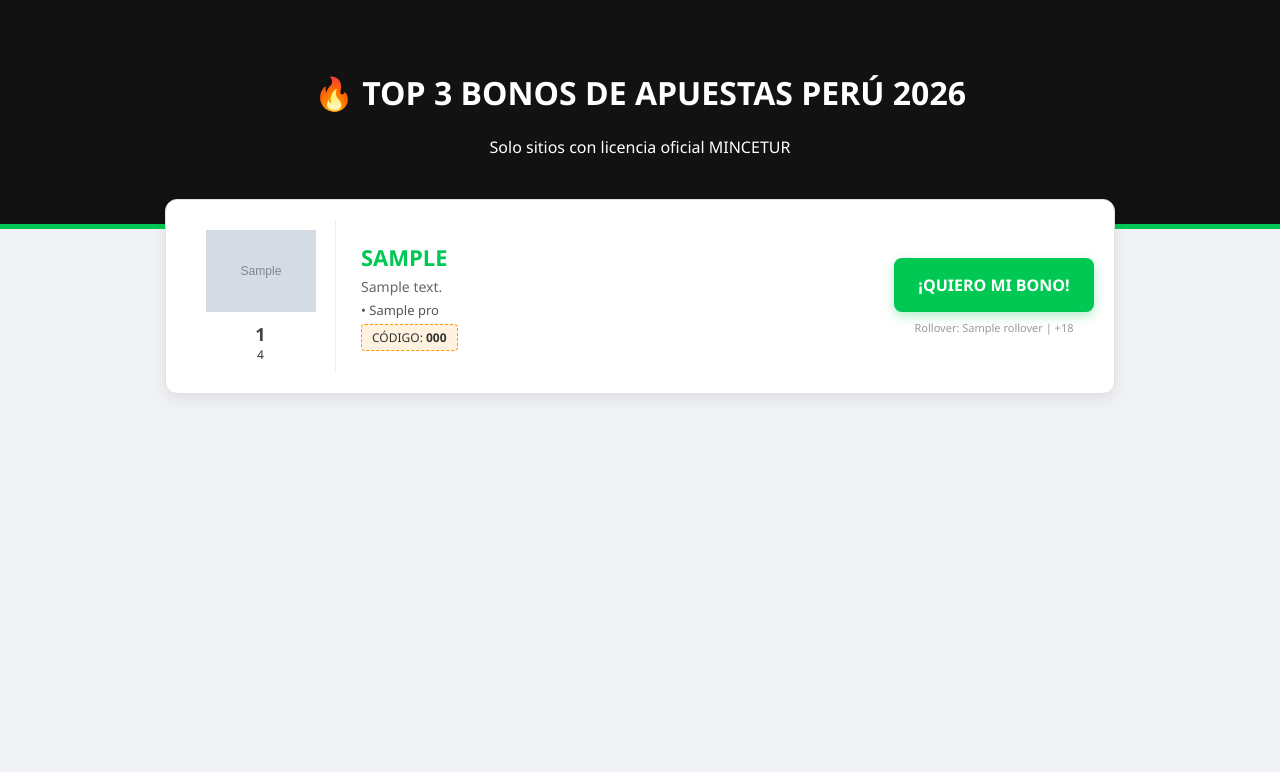
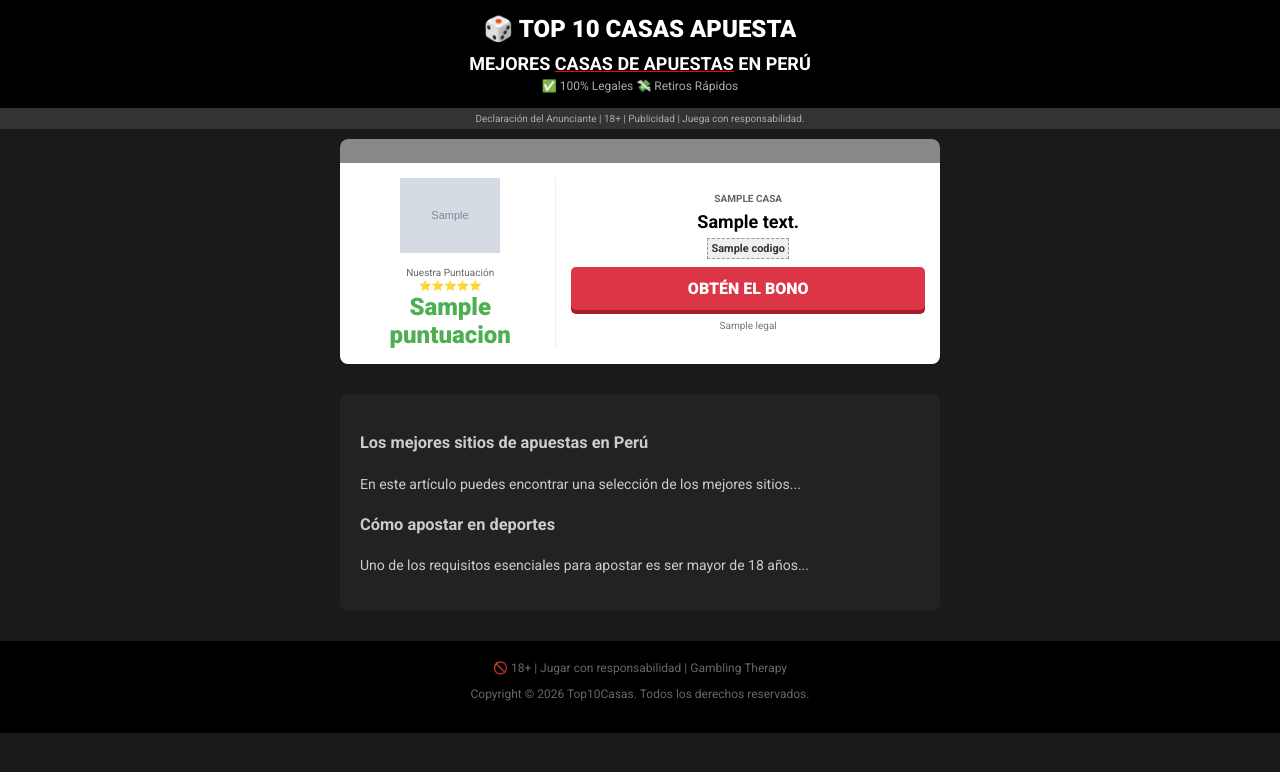
Before and after one commit to rafaelmichael172-pixel/mi-proyecto-futbol, a Flask app: template templates/index.html in a window 1280 px wide. Shown: the top 772 px of the page. Run offline with Flask 3, Linux system fonts and the light colour scheme; the template is opened without the code that fills it: most values are stand-ins (such as "Sample title", 1, 10 or a date in 2020); grey boxes marked "Sample" are stand-in pictures.

Commit message:
Lanzamiento web profesional v1

```diff
--- /dev/null
+++ b/static/style.css
@@ -0,0 +1,175 @@
+/* Reset y Fuentes */
+body {
+    background-color: #1a1a1a; /* Fondo oscuro como en el video */
+    font-family: 'Roboto', sans-serif;
+    margin: 0;
+    padding: 0;
+    color: #333;
+}
+
+/* Header */
+.top-header {
+    background-color: #000;
+    color: white;
+    text-align: center;
+    padding: 15px 0;
+}
+
+.logo-area {
+    font-size: 24px;
+    font-weight: 900;
+    color: #fff;
+}
+.logo-area .icon { color: red; }
+
+.sub-header h2 {
+    font-size: 18px;
+    margin: 10px 0 5px;
+}
+.highlight { text-decoration: underline; text-decoration-color: red; }
+
+.trust-icons {
+    font-size: 12px;
+    color: #aaa;
+    margin-top: 5px;
+}
+
+.disclaimer-top {
+    background-color: #333;
+    color: #aaa;
+    font-size: 10px;
+    text-align: center;
+    padding: 5px;
+}
+
+/* Contenedor Principal */
+.container {
+    max-width: 600px; /* Ancho tipo móvil */
+    margin: 0 auto;
+    padding: 10px;
+}
+
+/* Tarjetas */
+.card-wrapper {
+    margin-bottom: 20px;
+    border-radius: 8px;
+    overflow: hidden;
+}
+
+.tag-header {
+    font-size: 12px;
+    font-weight: bold;
+    padding: 5px 10px;
+    text-transform: uppercase;
+    border-top-left-radius: 8px;
+    border-top-right-radius: 8px;
+}
+
+.card {
+    background: white;
+    display: flex;
+    padding: 15px;
+    align-items: center;
+}
+
+/* Columna Izquierda (Logo y Score) */
+.card-left {
+    width: 35%;
+    text-align: center;
+    border-right: 1px solid #eee;
+    padding-right: 10px;
+}
+
+.bookie-logo {
+    width: 100%;
+    max-width: 100px;
+    margin-bottom: 10px;
+}
+
+.score-box { text-align: center; }
+.score-label { font-size: 10px; color: #666; display: block; }
+.stars { font-size: 10px; color: gold; margin: 2px 0; }
+.score-number { font-size: 24px; font-weight: 900; color: #4CAF50; } /* Verde puntuación */
+
+/* Columna Derecha (Bono y Botón) */
+.card-right {
+    width: 65%;
+    padding-left: 15px;
+    text-align: center;
+}
+
+.bonus-title {
+    font-size: 10px;
+    font-weight: bold;
+    color: #666;
+    text-transform: uppercase;
+}
+
+.bonus-amount {
+    font-size: 18px;
+    margin: 5px 0;
+    color: #000;
+}
+
+.code-box {
+    background: #f0f0f0;
+    border: 1px dashed #999;
+    padding: 3px;
+    font-size: 11px;
+    font-weight: bold;
+    margin-bottom: 8px;
+    display: inline-block;
+}
+
+/* Botón Rojo "OBTÉN EL BONO" */
+.cta-button {
+    display: block;
+    background-color: #dc3545; /* Rojo intenso */
+    color: white;
+    text-decoration: none;
+    font-weight: 900;
+    padding: 12px 0;
+    border-radius: 5px;
+    font-size: 16px;
+    text-transform: uppercase;
+    box-shadow: 0 4px 0 #a71d2a; /* Efecto 3D botón */
+    transition: transform 0.1s;
+}
+
+.cta-button:active {
+    transform: translateY(2px);
+    box-shadow: 0 2px 0 #a71d2a;
+}
+
+.terms-mini {
+    margin-top: 8px;
+    font-size: 10px;
+    color: #777;
+}
+
+.auth-badge {
+    display: inline-block;
+    margin-top: 2px;
+    color: #333;
+    font-weight: bold;
+}
+
+/* SEO Content Area */
+.seo-content {
+    background: #222; /* Gris oscuro para el texto SEO */
+    color: #ccc;
+    padding: 20px;
+    border-radius: 8px;
+    margin-top: 30px;
+    font-size: 14px;
+    line-height: 1.6;
+}
+
+footer {
+    text-align: center;
+    color: #666;
+    font-size: 12px;
+    padding: 20px;
+    background: #000;
+    margin-top: 20px;
+}
--- a/templates/index.html
+++ b/templates/index.html
@@ -3,82 +3,84 @@
 <head>
     <meta charset="UTF-8">
     <meta name="viewport" content="width=device-width, initial-scale=1.0">
-    <title>Mejores Bonos de Apuestas Perú 2026</title>
-    <style>
-        :root { --green: #00c853; --dark: #121212; --blue: #2962ff; }
-        body { font-family: 'Segoe UI', Tahoma, Geneva, Verdana, sans-serif; background: #f0f2f5; margin: 0; color: #333; }
-
-        header { background: var(--dark); color: white; padding: 50px 20px; text-align: center; border-bottom: 5px solid var(--green); }
-        .container { max-width: 950px; margin: -30px auto 50px; padding: 0 15px; }
-
-        /* ESTILO TABLA DE COMPARACIÓN */
-        .ranking-row {
-            background: white; border-radius: 12px; display: grid;
-            grid-template-columns: 150px 1fr 200px; align-items: center;
-            padding: 20px; margin-bottom: 12px; box-shadow: 0 5px 15px rgba(0,0,0,0.08);
-            border: 1px solid #e0e0e0; transition: 0.3s;
-        }
-        .ranking-row:hover { transform: translateY(-3px); box-shadow: 0 8px 25px rgba(0,0,0,0.15); border-color: var(--green); }
-
-        .logo-box { text-align: center; border-right: 1px solid #eee; padding: 10px; }
-        .logo-box img { width: 110px; height: auto; display: block; margin: 0 auto 10px; }
-        .rating-val { font-weight: bold; font-size: 18px; color: #444; }
-
-        .info-box { padding: 0 25px; }
-        .info-box h3 { margin: 0; font-size: 22px; color: var(--green); text-transform: uppercase; }
-        .bonus-text { font-size: 14px; color: #666; margin: 5px 0; }
-        .code-badge { background: #fff3e0; border: 1px dashed #ff9800; padding: 4px 10px; font-size: 12px; display: inline-block; margin-top: 5px; border-radius: 4px; }
-
-        .action-box { text-align: center; }
-        .btn-claim {
-            background: var(--green); color: white; text-decoration: none;
-            padding: 16px; border-radius: 8px; font-weight: bold; font-size: 16px;
-            display: block; box-shadow: 0 4px 12px rgba(0,200,83,0.3);
-            transition: 0.2s;
-        }
-        .btn-claim:hover { background: #00a846; transform: scale(1.03); }
-        .small-link { font-size: 11px; color: #999; margin-top: 8px; display: block; text-decoration: none; }
-
-        @media (max-width: 700px) {
-            .ranking-row { grid-template-columns: 1fr; gap: 20px; text-align: center; }
-            .logo-box { border-right: none; }
-        }
-    </style>
+    <title>Top 10 Casas de Apuestas | Perú</title>
+    <link href="https://fonts.googleapis.com/css2?family=Roboto:wght@400;700;900&display=swap" rel="stylesheet">
+    <link rel="stylesheet" href="{{ url_for('static', filename='style.css') }}">
 </head>
 <body>
 
-<header>
-    <h1>🔥 TOP 3 BONOS DE APUESTAS PERÚ 2026</h1>
-    <p>Solo sitios con licencia oficial MINCETUR</p>
+    <header class="top-header">
+        <div class="logo-area">
+            <span class="icon">🎲</span> TOP 10 <span class="subtitle">CASAS APUESTA</span>
+        </div>
+        <div class="sub-header">
+            <h2>MEJORES <span class="highlight">CASAS DE APUESTAS</span> EN PERÚ</h2>
+            <div class="trust-icons">
+                <span>✅ 100% Legales</span>
+                <span>💸 Retiros Rápidos</span>
+            </div>
+        </div>
     </header>
+
+    <div class="disclaimer-top">
+        Declaración del Anunciante | 18+ | Publicidad | Juega con responsabilidad.
+    </div>
 
     <div class="container">
         {% for casa in casas %}
-    <div class="ranking-row">
-        <div class="logo-box">
-            <img src="{{ casa.logo_url }}" alt="{{ casa.name }}">
-            <div class="rating-val">{{ casa.rating_num }}</div>
-            <div style="font-size: 12px;">{{ casa.stars }}</div>
+        <div class="card-wrapper">
+            {% if casa.etiqueta %}
+            <div class="tag-header" style="background-color: {{ casa.etiqueta_color }}; color: {{ casa.etiqueta_texto_color }};">
+                {{ casa.etiqueta }}
+            </div>
+            {% endif %}
+
+            <div class="card">
+                <div class="card-left">
+                    <img src="{{ casa.logo }}" alt="{{ casa.nombre }}" class="bookie-logo">
+                    <div class="score-box">
+                        <span class="score-label">Nuestra Puntuación</span>
+                        <div class="stars">⭐⭐⭐⭐⭐</div>
+                        <span class="score-number">{{ casa.puntuacion }}</span>
+                    </div>
                 </div>
 
-        <div class="info-box">
-            <h3>{{ casa.bonus_short }}</h3>
-            <p class="bonus-text">{{ casa.bonus_desc }}</p>
-            <div style="font-size: 13px; color: #555;">
-                {% for pro in casa.pros %}
-                • {{ pro }}
-                {% endfor %}
-            </div>
-            <div class="code-badge">CÓDIGO: <strong>{{ casa.code }}</strong></div>
+                <div class="card-right">
+                    <div class="bonus-info">
+                        <span class="bonus-title">{{ casa.bono_titulo }}</span>
+                        <h3 class="bonus-amount">{{ casa.bono_desc }}</h3>
+                        {% if casa.codigo %}
+                        <div class="code-box">{{ casa.codigo }}</div>
+                        {% endif %}
                     </div>
 
-        <div class="action-box">
-            <a href="{{ casa.link }}" target="_blank" class="btn-claim">¡QUIERO MI BONO!</a>
-            <span class="small-link">Rollover: {{ casa.rollover }} | +18</span>
+                    <a href="{{ casa.link }}" target="_blank" class="cta-button">OBTÉN EL BONO</a>
+
+                    <div class="terms-mini">
+                        <p>{{ casa.legal }}</p>
+                        {% if casa.autorizado %}
+                        <span class="auth-badge">🇵🇪 Autorizado</span>
+                        {% endif %}
+                    </div>
+                </div>
             </div>
         </div>
         {% endfor %}
+
+        <div class="seo-content">
+            <h3>Los mejores sitios de apuestas en Perú</h3>
+            <p>En este artículo puedes encontrar una selección de los mejores sitios...</p>
+            <h3>Cómo apostar en deportes</h3>
+            <p>Uno de los requisitos esenciales para apostar es ser mayor de 18 años...</p>
             </div>
+    </div>
+
+    <footer>
+        <div class="footer-icons">
+            🚫 18+ | Jugar con responsabilidad | Gambling Therapy
+        </div>
+        <p>Copyright © 2026 Top10Casas. Todos los derechos reservados.</p>
+    </footer>
 
 </body>
 </html>
```
Also changed, not shown: templates/resena.html (deleted, +0 -46 lines). Lines whose indentation alone changed are shown as unchanged.
